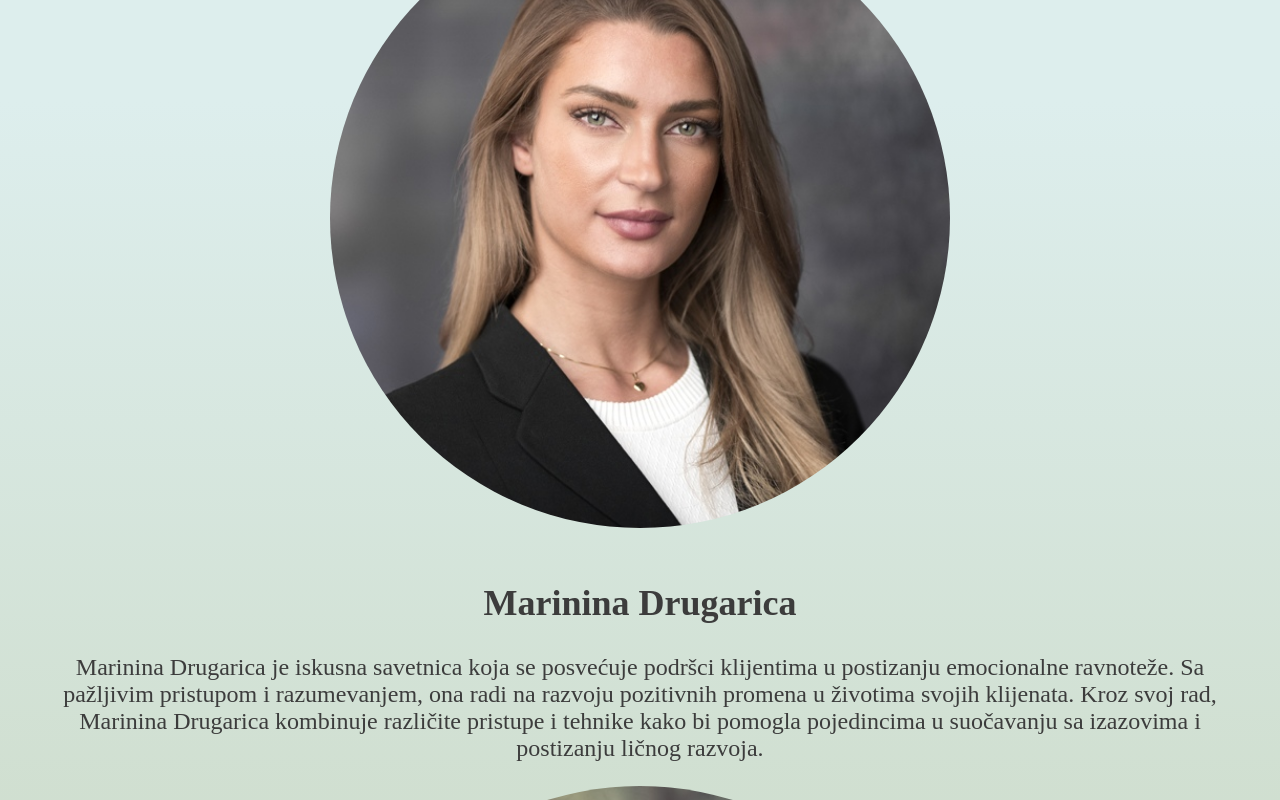
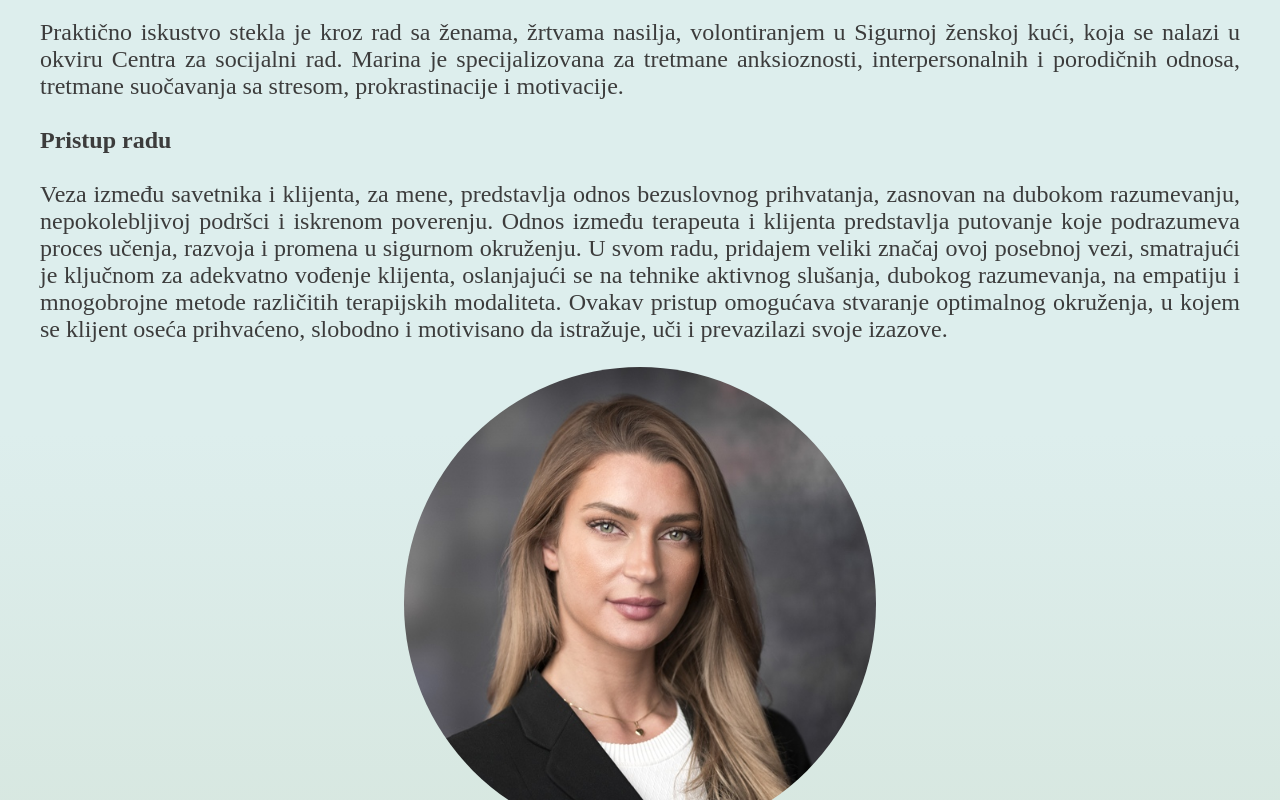
Before and after one commit to vokicbojana/Hemera, a React (Create React App) app: page /o-nama in a window 1280 px wide. Shown: the part 1200-2000 px from the top of the page. Built offline with nearby package versions, Linux system fonts and the light colour scheme.

Commit message:
changed text and layout

```diff
--- a/src/Components/About.css
+++ b/src/Components/About.css
@@ -5,11 +5,14 @@
 
 .team-section {
     display: flex;
+    flex-direction: column;
     justify-content: space-between;
 }
 
 .team-member {
     display: flex;
+    flex-direction: row;
+    align-items: center;
     margin-bottom: 20px;
 }
 
@@ -20,17 +23,29 @@
     color: rgb(60, 60, 60);
 }
 
+.marina-text,
+.kristina-text{
+    text-align: justify;
+    text-justify: inter-word;
+}
+
 .image {
     flex: 1;
-    border-radius: 50%;
     overflow: hidden;
 }
 
-img {
+.oNamaSlike{
+    width: 80%;
+    height: 80%;
+    border-radius: 50%;
+    object-fit: cover;
+}
+
+/* img {
     width: 100%;
     height: 100%;
     object-fit: cover;
-}
+} */
 
 hr {
     margin: 20px 0;
--- a/src/Components/Abouts.jsx
+++ b/src/Components/Abouts.jsx
@@ -9,27 +9,80 @@ const About = () => {
                 <div className="team-member">
                     <div className="text">
                         <h2>Marina Bajin</h2>
-                        <p>Marina Bajin je stručnjak u oblasti psihologije sa bogatim iskustvom u radu sa pojedincima i grupama.
-                            Njen pristup je posvećen, empatičan i usmeren ka podršci klijentima u postizanju emocionalnog blagostanja.
-                            Sa fokusom na različite aspekte ljudskog ponašanja, Marina koristi raznolike metode i tehnike kako bi pomogla
-                            klijentima da prevaziđu izazove i razviju lični rast.</p>
+                        <p className="marina-text">Zvanje i diplomu master psihologa je stekla na Fakultetu za sport i psihologiju Tims, u
+                            Novom Sadu. Član je Društva Psihologa Srbije (DPS), Evropske Federacije
+                            Psiholoških Asocijacija (EFPA), kao i Udruženja za psihoterapiju, savetovanje i
+                            koučing Srbije.<br/><br/>
+                            Tokom akademskih i master studija, stekla je osnovna znanja iz Racionalno-
+                            emotivno-bihejvioralne terapije (REBT) i kognitivno-bihejvioralne terapije (KBT).
+                            Usled želje i potrebe za daljim učenjem i usavršavanjem, nastavlja svoj dalji
+                            profesionalni razvoj u pravcu Sistemske porodične psihoterapije. Dosadašnjim
+                            usavršavanjem stekla je zvanje psihoterapeuta pod supervizijom i akreditovanog
+                            savetnika Asocijacije sistemskih terapeuta (AST).<br/><br/>
+                            Praktično iskustvo stekla je kroz rad sa ženama, žrtvama nasilja, volontiranjem u
+                            Sigurnoj ženskoj kući, koja se nalazi u okviru Centra za socijalni rad. Marina je
+                            specijalizovana za tretmane anksioznosti, interpersonalnih i porodičnih odnosa,
+                            tretmane suočavanja sa stresom, prokrastinacije i motivacije.<br/><br/>
+                            <b>Pristup radu</b><br/><br/>
+                            Veza između savetnika i klijenta, za mene, predstavlja odnos bezuslovnog prihvatanja,
+                            zasnovan na dubokom razumevanju, nepokolebljivoj podršci i iskrenom poverenju.
+                            Odnos između terapeuta i klijenta predstavlja putovanje koje podrazumeva proces
+                            učenja, razvoja i promena u sigurnom okruženju. U svom radu, pridajem veliki značaj
+                            ovoj posebnoj vezi, smatrajući je ključnom za adekvatno vođenje klijenta, oslanjajući
+                            se na tehnike aktivnog slušanja, dubokog razumevanja, na empatiju i mnogobrojne
+                            metode različitih terapijskih modaliteta. Ovakav pristup omogućava stvaranje
+                            optimalnog okruženja, u kojem se klijent oseća prihvaćeno, slobodno i motivisano da
+                            istražuje, uči i prevazilazi svoje izazove.</p>
                     </div>
                     <div className="image">
-                        <img src="/Assets/Images/profil4.jpg" alt="Team Member 1" />
+                        <img className="oNamaSlike" src="/Assets/Images/profil4.jpg" alt="Team Member 1" />
                     </div>
                 </div>
 
                 <div className="team-member">
+                    <div className="image">
+                        <img className="oNamaSlike" src="/Assets/Images/profil5.jpg" alt="Team Member 2" />
+                    </div>
                     <div className="text">
-                        <h2>Marinina Drugarica</h2>
-                        <p>Marinina Drugarica je iskusna savetnica koja se posvećuje podršci klijentima u postizanju emocionalne ravnoteže.
-                            Sa pažljivim pristupom i razumevanjem, ona radi na razvoju pozitivnih promena u životima svojih klijenata.
-                            Kroz svoj rad, Marinina Drugarica kombinuje različite pristupe i tehnike kako bi pomogla pojedincima u suočavanju sa izazovima
-                            i postizanju ličnog razvoja.</p>
+                        <h2>Kristina Tanasijin</h2>
+                        <p className="kristina-text">Kristina Tanasijin je stručnjak iz oblasti psihologije i psihoterapije s višegodišnjim
+                            iskustvom u pružanju podrške i terapije različitim klijentima. Njen pristup integriše
+                            različite terapeutske tehnike i prilagođava ih individualnim potrebama svakog klijenta.<br/><br/>
+                            Kristina Tanasijin poseduje diplomu iz psihologije sa visokim ocenama, stečenu na
+                            Univerzitetu u Novom Sadu. Nakon završenih osnovnih studija, posvetila se
+                            usavršavanju u oblasti psihoterapije, stekavši relevantne sertifikate i diplome.<br/><br/>
+                            Edukovana iz različitih terapijskih modaliteta (Transakciona analiza, Psihodinamska
+                            integrativna psihoterapija, Hipnoterapija, Regresoterapija i Integralna kauzalna
+                            psihoterapija).<br/><br/>
+                            Zahvaljujući projektu podržanom od strane Agencije za bezbednost u saobraćaju,
+                            Ministarstva unutrašnjih poslova i Drustva Psihologa Srbije obučena je za
+
+                            intervenisanje u krizi i psihološku podršku porodicama, žrtvama i učesnicima
+                            saobraćajnih nezgoda.<br/><br/>
+                            Kristina je specijalizovana za tretmane anksioznosti, depresije, trauma, poremećaja
+                            ishrane i ličnosti. Njena posvećenost se ogleda u tome što kontinuirano prati najnovija
+                            istraživanja i stručnu literaturu kako bi osigurala najefikasniji tretman za svakog
+                            pojedinca.<br/><br/>
+                            Kristina je takođe aktivna članica profesionalnih udruženja i organizacija koje
+                            promovišu standarde kvaliteta u pružanju psihološke i terapeutske podrške. Član je:
+                            Drustva Psihologa Srbije (DPS), Evropske Federacije Psiholoških asocijaija (EFPA),
+                            Udruzenja za psihoterapiju, savetovanje i koučing Srbije i Balkanske asocijacije
+                            transakcionih analitičara (TAUS).<br/><br/>
+                            Redovno prisustvuje stručnim seminarima, konferencijama i edukativnim programima
+                            kako bi ostala informisana o najnovijim metodama i istraživanjima u oblasti
+                            psihologije i psihoterapije.<br/><br/>
+                            <b>Pristup radu</b><br/><br/>
+                            Dobro dosli! Moje ime je Kristina Tanasijin akreditovani sam psihoterapeut pod
+                            supervizijom i psihoterapijski savetnik. Pružam podršku svakom pojedincu u
+                            njegovom putovanju ka ličnom razvoju. U zavisnosti od potrebe klijenta koristim
+                            integrativni pristup u terapji. Takođe kombinujem elemente Transakcione analize,
+                            Psihodinamske i Integralne kauzalne psihoterapije. U radu sa mnoštvom različitih
+                            klijenata stekla sam duboko razumevanje različitih aspekata i potreba klijenata kao i
+                            same ljudske psihodinamike. Verujem u stvaranje sigurnog i empatičnog okruženja u
+                            terapijskom procesu sa klijentom. Svi klijenti mi mogu slobodno prepustiti svoje
+                            misli, osećanja i brige.</p>
                     </div>
-                    <div className="image">
-                        <img src="/Assets/Images/profil5.jpg" alt="Team Member 2" />
-                    </div>
+
                 </div>
             </div>
 
@@ -37,18 +90,17 @@ const About = () => {
 
             <div className="mission-section">
                 <div className="mission-text">
-                    <h2>Naša Misija</h2>
+                    <h2>Filozofija Hemere</h2>
                     <p>
-                        Naša misija je posvećena pružanju podrške pojedincima na njihovom putu ka emocionalnom blagostanju i ličnom razvoju.
-                        Verujemo u snagu ljudskog uma i srca, te se trudimo da stvorimo okruženje gde svaki pojedinac može otkriti svoj unutrašnji potencijal.
-                    </p>
-                    <p>
-                        Kroz pažljivo vođene seanse i individualizovane pristupe, naš tim stručnjaka radi na razumevanju i rešavanju različitih životnih izazova.
-                        Cilj nam je pomoći klijentima da razviju emocionalnu otpornost, samopouzdanje i da pronađu smisao u svakodnevnim iskustvima.
-                    </p>
-                    <p>
-                        Verujemo u važnost zajednice i podrške, te težimo izgradnji mostova između pojedinaca kako bismo zajedno stvarali zdravije i srećnije okoline.
-                        Naša posvećenost radu je inspirisana željom da doprinesemo pozitivnim promenama u životima naših klijenata i šire zajednice.
+                        Naš tim je posvećen pružanju podrške onima koji govore naš jezik i dele našu kulturu,
+                        bez obzira na to gde se nalaze u svetu. Razumemo važnost osećaja povezanosti sa
+                        domom, posebno u izazovnim vremenima. Naš cilj je da vam pružimo osećaj topline i
+                        bliskosti, mesto gde možete pronaći razumevanje i podršku, osećajući se kao kod
+                        kuće, bez obzira na fizičku udaljenost.
+                        Naša posvećenost radu inspirisana je željom da doprinesemo emocionalnom
+                        blagostanju i pozitivnim promenama u životima naših klijenata. Kroz pažljivo vođene
+                        seanse i individualizovane pristupe nastojimo da stvorimo sigurno okruženje puno
+                        podrške i razumevanja za svakog pojedinca.
                     </p>
                 </div>
             </div>
--- a/src/Components/Services.jsx
+++ b/src/Components/Services.jsx
@@ -5,28 +5,19 @@ import './Services.css';
 const Services = () => {
     return (
         <div className="services-container">
-            <h1 className="page-title">Our Services</h1>
-
-            <div className="service-card counseling">
-                <h2>Counseling Sessions</h2>
-                <p>
-                    Our experienced psychologists offer one-on-one counseling sessions tailored to your specific needs.
-                    Whether you're dealing with stress, anxiety, or other challenges, our counselors are here to provide
-                    support and guidance in a confidential and empathetic environment.</p>
-            </div>
+            <h1 className="page-title">Naše Usluge</h1>
 
             <div className="service-card workshops">
-                <h2>Therapeutic Workshops</h2>
-                <p>Join our group workshops designed to explore and develop coping strategies in a supportive and collaborative
-                    environment. Led by our skilled therapists, these workshops cover various topics, providing practical tools
-                    to enhance your mental well-being and resilience.</p>
-            </div>
-
-            <div className="service-card online-therapy">
-                <h2>Online Therapy</h2>
-                <p>Connect with our experienced therapists from the comfort of your home through secure online therapy sessions.
-                    Whether you're located remotely or prefer the convenience of virtual sessions, our online therapy services
-                    offer the same level of professional and personalized care as in-person sessions.</p>
+                <h2>Savetovanje</h2>
+                <p>Savetodavni rad podrazumeva pružanje pomoći i podrške u rešavanju emotivnih i
+                    interpersonalnih odnosa, učenje strategija suočavanja sa stresom i povećanje kvaliteta
+                    života. Ova usluga je posebno pogodna za one koji traže profesionalnu podršku u
+                    suočavanju sa stresom, prokrastinacijom (odlaganjem obaveza), međuljudskim
+                    odnosima ili periodima tranzicije (promena mesta prebivališta, posla, razvod, itd.).
+                    Pružamo vam poverljiv prostor za traživanje rešenja i promovisanje psiho-
+                    emocionalne ravnoteže, vodeći vas ka razvoju emocionalne otpornosti i
+                    samopouzdanja.
+                </p>
             </div>
 
             {/* Add more service cards as needed */}
```
Also changed, not shown: src/Components/Contact.jsx (+8 -2 lines), src/Components/HomePage.jsx (+3 -9 lines), src/Components/Services.css (+13 -6 lines).
